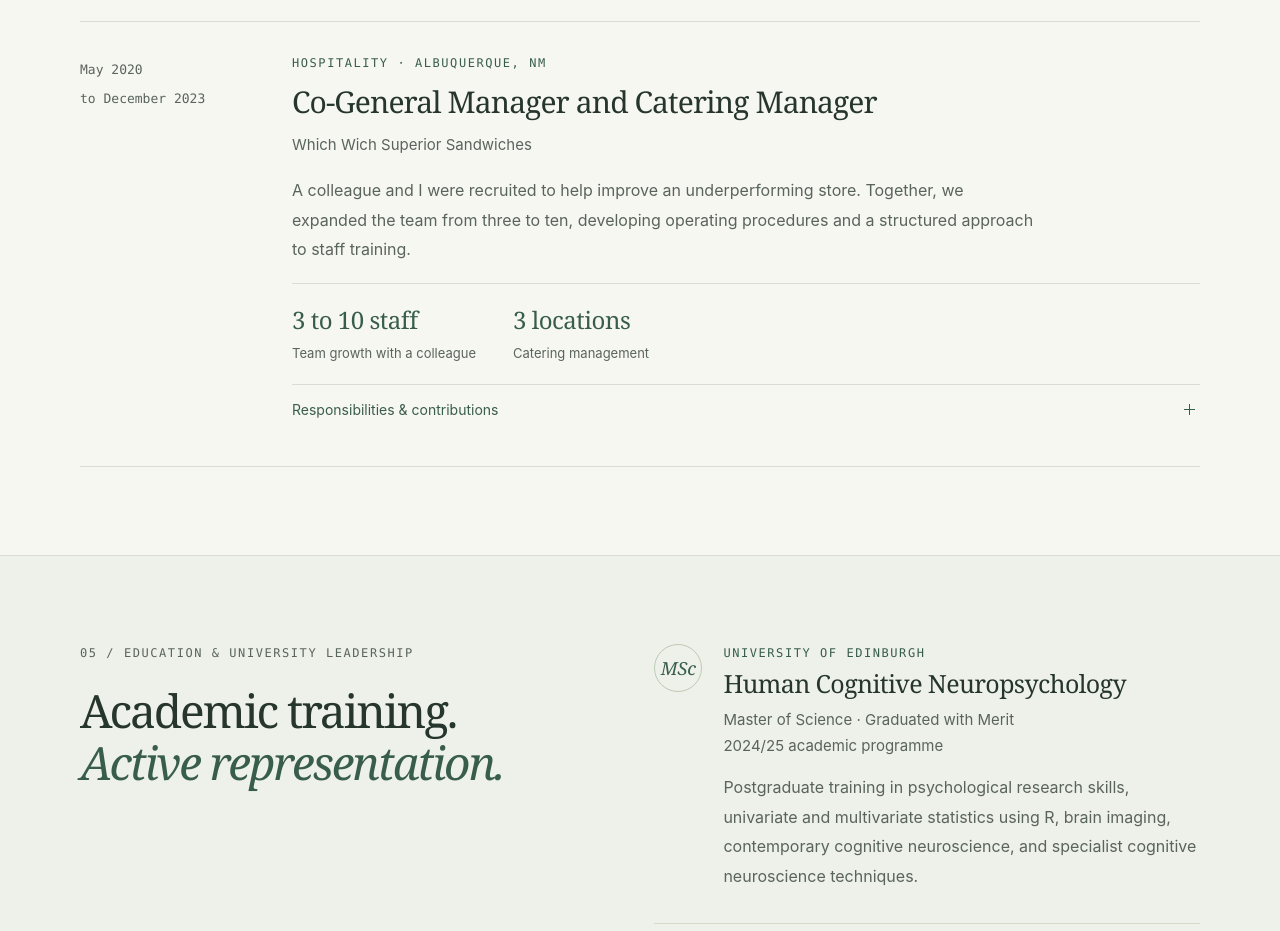
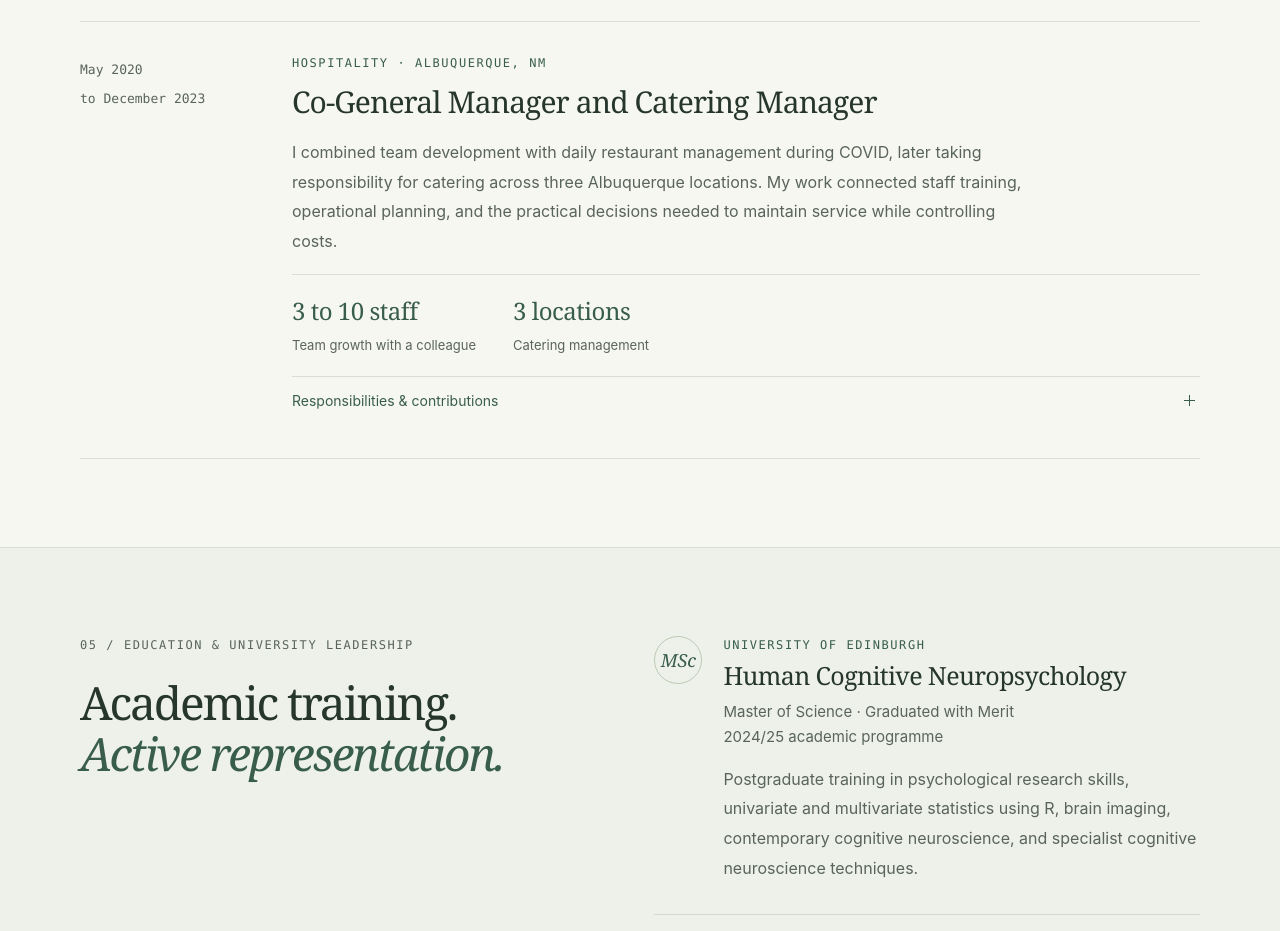
Before and after one commit to ChristopherStordahl/christopherstordahl.github.io, a plain HTML site: page index.html in a window 1280 px wide. Shown: the part 6220-7151 px from the top of the page. Drawn offline with Linux system fonts and the light colour scheme.

Commit message:
Update index.html
Update Which Wich role description

```diff
--- a/index.html
+++ b/index.html
@@ -293,13 +293,24 @@
         <article class="professional-entry">
           <div class="professional-dates"><time datetime="2020-05">May 2020</time><span>to <time datetime="2023-12">December 2023</time></span></div>
           <div class="professional-content">
-            <p class="eyebrow">Hospitality · Albuquerque, NM</p><h3>Co-General Manager and Catering Manager</h3><p class="professional-organisation">Which Wich Superior Sandwiches</p>
-            <p class="professional-intro">A colleague and I were recruited to help improve an underperforming store. Together, we expanded the team from three to ten, developing operating procedures and a structured approach to staff training.</p>
-            <ul class="role-highlights" aria-label="Scope of restaurant and catering responsibilities"><li><strong>3 to 10 staff</strong><span>Team growth with a colleague</span></li><li><strong>3 locations</strong><span>Catering management</span></li></ul>
-            <details class="professional-details"><summary><span>Responsibilities &amp; contributions</span><span class="plus" aria-hidden="true"></span></summary><div>
-              <h4>Team development and daily operations</h4><p>Most of our staff were teenagers entering employment for the first time. We established clear procedures and invested in practical training, helping staff develop the skills and confidence to take on responsibility. My role included hiring and onboarding, shift supervision, stock ordering, cash handling, and opening and closing.</p><p>Several team members subsequently progressed into management roles at other establishments.</p>
-              <h4>Catering management across three locations</h4><p>In my third year, I moved to a lower-volume location that served as the catering centre for three stores across Albuquerque. I managed catering for all three until the site closed as part of the landlord’s redevelopment of the surrounding block.</p>
-            </div></details>
+            <p class="eyebrow">Hospitality · Albuquerque, NM</p><h3>Co-General Manager and Catering Manager</h3><p class="professional-intro">I combined team development with daily restaurant management during COVID, later taking responsibility for catering across three Albuquerque locations. My work connected staff training, operational planning, and the practical decisions needed to maintain service while controlling costs.</p>
+
+<ul class="role-highlights" aria-label="Scope of restaurant and catering responsibilities">
+  <li><strong>3 to 10 staff</strong><span>Team growth with a colleague</span></li>
+  <li><strong>3 locations</strong><span>Catering management</span></li>
+</ul>
+
+<details class="professional-details">
+  <summary><span>Responsibilities &amp; contributions</span><span class="plus" aria-hidden="true"></span></summary>
+  <div>
+    <h4>Team development and restaurant operations</h4>
+    <p>A colleague and I were recruited to help improve an underperforming store, growing the team from three to ten. Most staff were teenagers entering employment for the first time, so we established clear procedures and made practical training part of daily work. Alongside hiring and shift supervision, I managed stock ordering, cash handling, and opening and closing. I helped colleagues develop the confidence to take on responsibility, and several subsequently progressed into management roles elsewhere.</p>
+
+    <p>During COVID, I kept up to date with changing statewide requirements and translated them into procedures for staffing, occupancy, seating, and protective equipment. I trained staff to apply these requirements, including how to explain mask policies, refuse service professionally when required, and recognise when to escalate a situation to management. Supporting an inexperienced team through these changes required clear expectations, consistent communication, and guidance they could apply during service.</p>
+
+    <h4>Catering logistics and labour planning</h4>
+    <p>In my third year, I moved to the location that served as the catering centre for three stores across Albuquerque. I coordinated staff through ingredient preparation, order assembly, and delivery, and planned schedules to cover catering commitments alongside regular restaurant operations. This required understanding the work involved in each order, allocating staff where they were needed, and balancing service demands with labour costs. My responsibility was to organise catering so that orders were fulfilled reliably and the restaurant remained adequately staffed, with close attention to efficiency and profitability.</p>
+  </div></details>
           </div>
         </article>
       </div>
```
